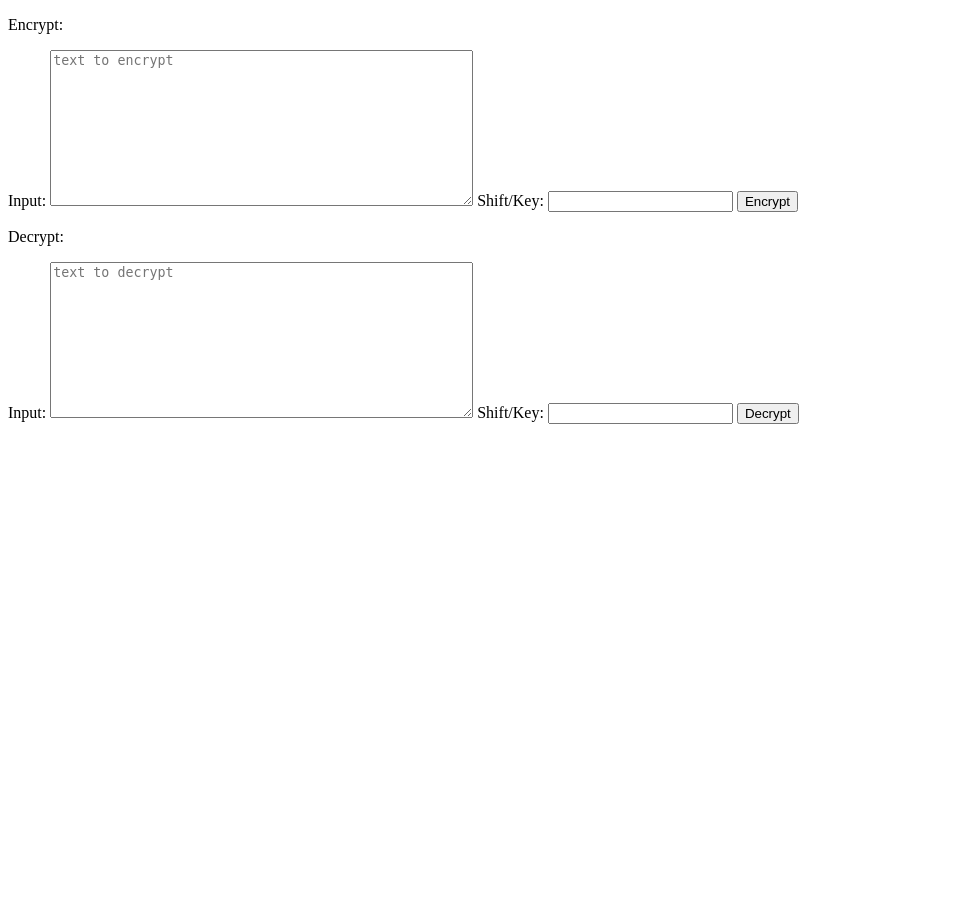
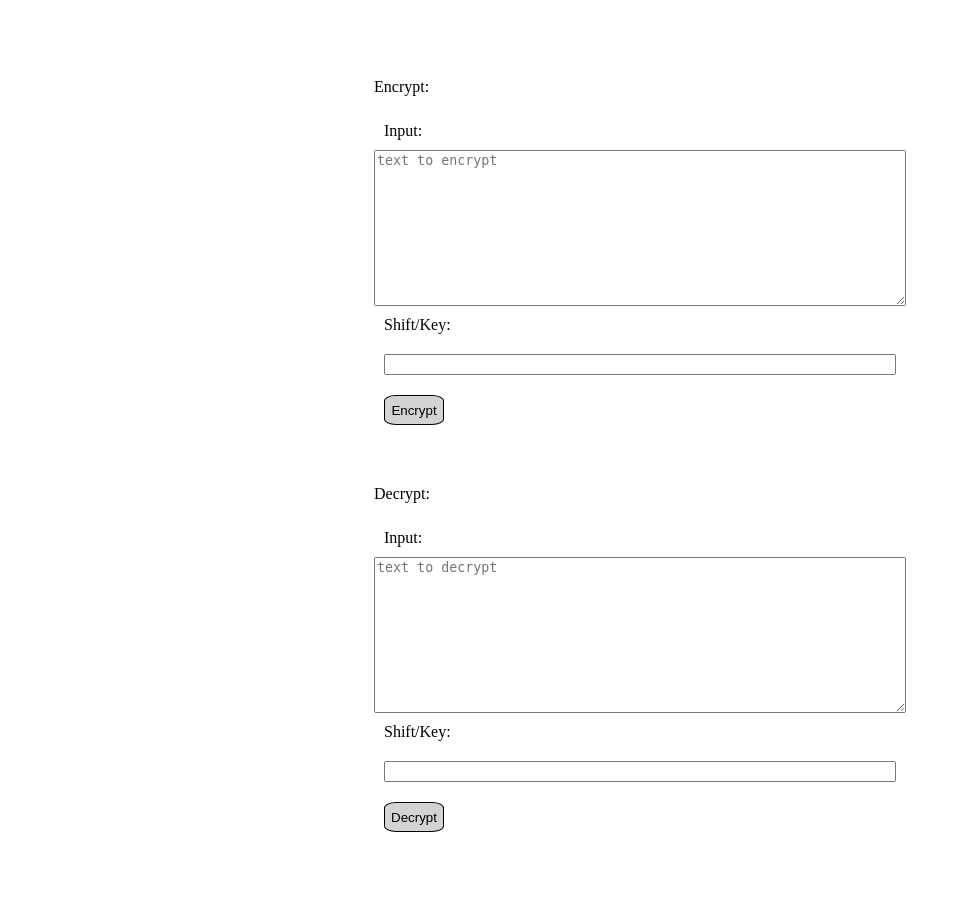
Before and after one commit to ark948/simple-caesar-cipher, a Flask app: page / in a window 1280 px wide. Shown: the whole page, without its empty margins (0-961 px from the left). Before the commit the page ends 424 px from the top, so only its background shows below. Run offline with Flask 3, Linux system fonts and the light colour scheme.

Commit message:
Visual improvement

```diff
--- /dev/null
+++ b/backend/static/css/style.css
@@ -0,0 +1,41 @@
+#main-container {
+    padding: 20px;
+    margin: 0 auto;
+    width: 50%;
+}
+
+#encrypt-container {
+    margin: 50px;
+}
+
+#decrypt-container {
+    margin: 50px;
+}
+
+button {
+    margin: 10px;
+    width: 60px;
+    height: 30px;
+    background-color: lightgray;
+    color: black;
+    border: 1px solid black;
+    border-radius: 20%;
+}
+
+#encrypt-form {
+    display: flex;
+    flex-direction: column;
+}
+
+#decrypt-form {
+    display: flex;
+    flex-direction: column;
+}
+
+label {
+    margin: 10px;
+}
+
+input {
+    margin: 10px;
+}
--- /dev/null
+++ b/backend/static/js/base.js
@@ -0,0 +1,4 @@
+document.addEventListener('DOMContentLoaded', function() {
+    // Your code to execute after the DOM is ready
+    console.log("DOM fully loaded and parsed");
+});
--- a/backend/templates/index.html
+++ b/backend/templates/index.html
@@ -3,11 +3,14 @@
 <head>
     <meta charset="UTF-8">
     <meta name="viewport" content="width=device-width, initial-scale=1.0">
+    <link rel="stylesheet" href="{{ url_for('static', filename='css/style.css') }}">
     <title>Caesar Cipher</title>
 </head>
 <body>
+    <div id="main-container">
+        <div id="encrypt-container">
             <p>Encrypt:</p>
-    <form method="post" action="{{ url_for('encrypt') }}">
+            <form method="post" action="{{ url_for('encrypt') }}" id="encrypt-form">
                 <label for="input-text">Input:</label>
                 <textarea name="input-text" id="input-text" placeholder="text to encrypt" cols="50" rows="10"></textarea>
                 <label for="key">Shift/Key:</label>
@@ -16,9 +19,10 @@
                     Encrypt
                 </button>
             </form>
-
+        </div>
+        <div id="decrypt-container">
             <p>Decrypt:</p>
-    <form method="post" action="{{ url_for('decrypt') }}">
+            <form method="post" action="{{ url_for('decrypt') }}" id="decrypt-form">
                 <label for="input-text">Input:</label>
                 <textarea name="input-text" id="input-text" placeholder="text to decrypt" cols="50" rows="10"></textarea>
                 <label for="key">Shift/Key:</label>
@@ -27,5 +31,8 @@
                     Decrypt
                 </button>
             </form>
+        </div>
+    </div>
+    <script src="{{ url_for('static', filename='js/base.js') }}"></script>
 </body>
 </html>
```
Lines whose indentation alone changed are shown as unchanged.
